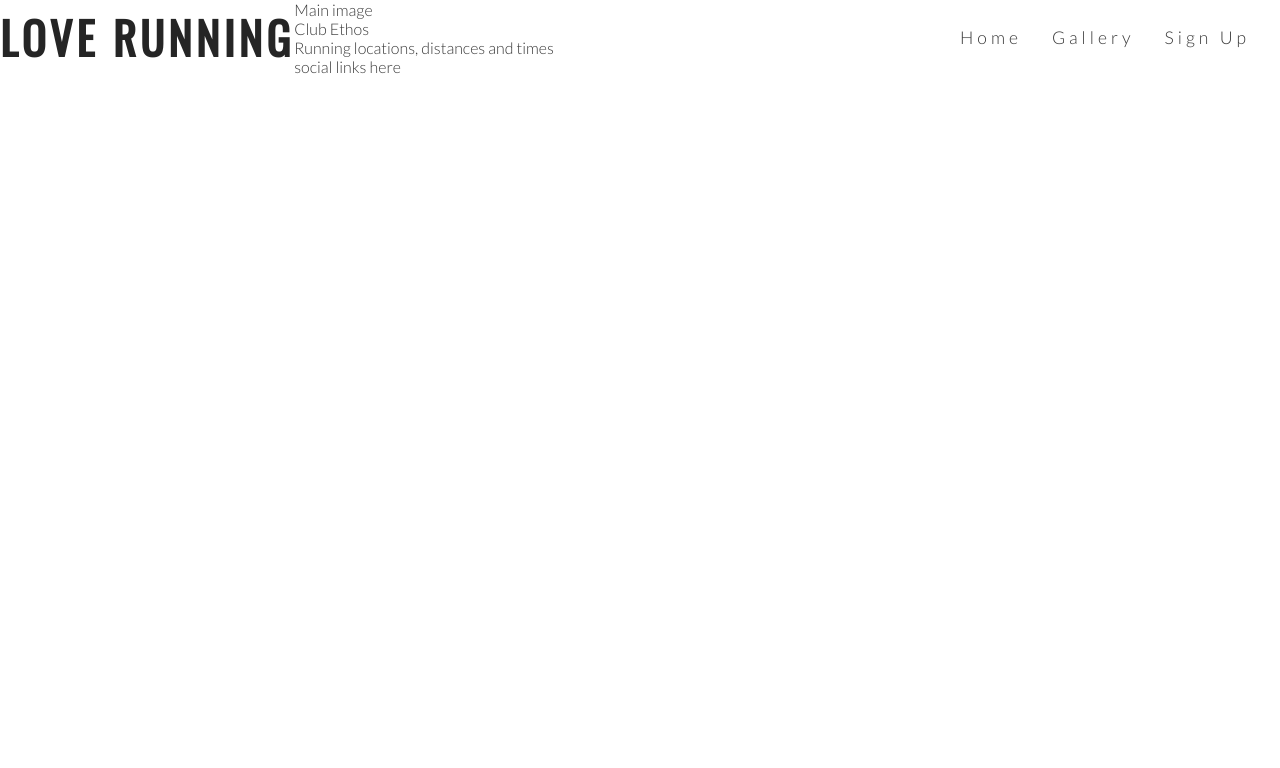
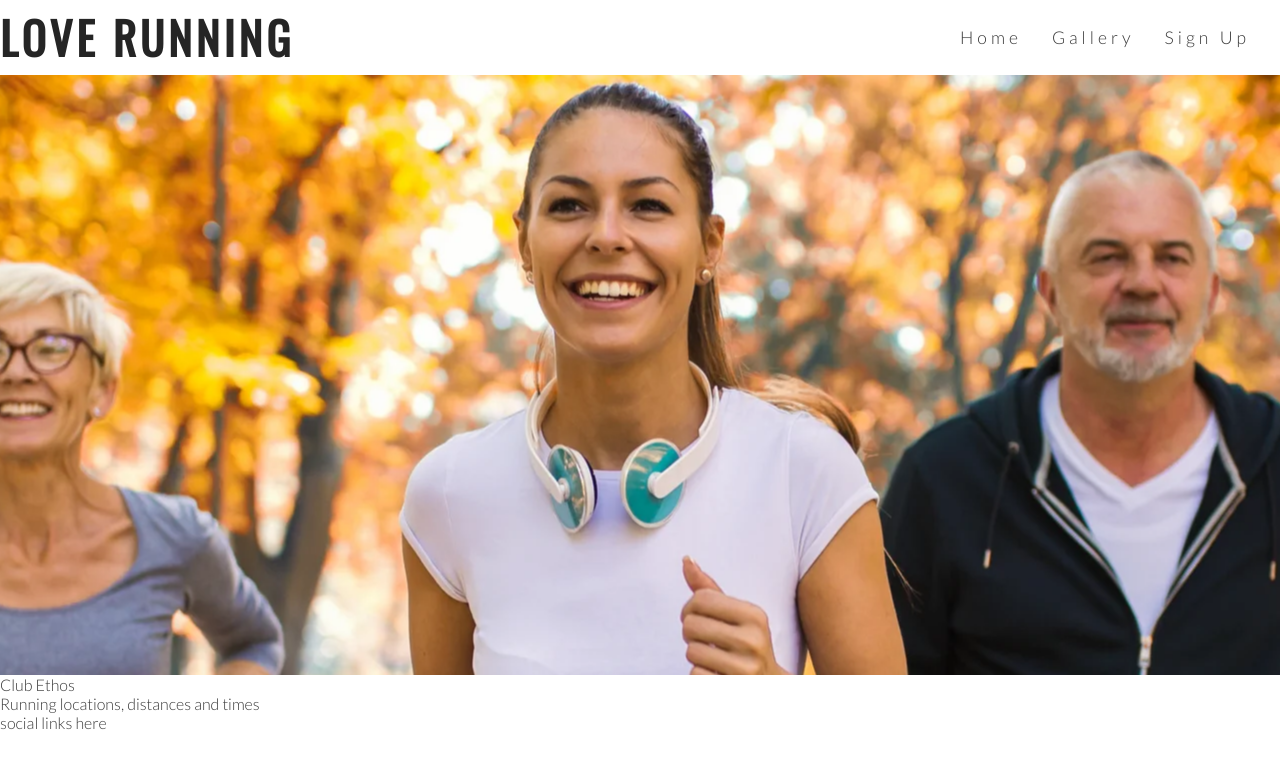
Before and after one commit to Gavriil1/love-running, a plain HTML site: page index.html in a window 1280 px wide. Drawn offline with nearby package versions, Linux system fonts and the light colour scheme.

Commit message:
Adding hero image and animation for zoom]

```diff
--- a/assets/css/style.css
+++ b/assets/css/style.css
@@ -55,3 +55,32 @@ h1, h2 {
 .active {
     border-bottom: 1px solid #3a3a3a;
 }
+
+#hero-outer {
+    height: 600px;
+    width: 100%;
+    overflow: hidden;
+}
+
+#hero-image {
+    height: 600px;
+    width: 100%;
+    background: url(../images/hero-image.webp) no-repeat center center;
+
+    /* animates zoom effect on loading page */
+    animation-name: hero-zoom;
+    animation-fill-mode: forwards;
+
+
+}
+
+/* creates the level of zoom for hero image */
+
+@keyframes hero-zoom {
+    from{
+        transform: scale(1);
+    }
+    to{
+        transform: : scale(1.1);
+    }
+}
--- a/index.html
+++ b/index.html
@@ -30,8 +30,10 @@
             </ul>
         </nav>
     </header>
-    <section>
-        Main image
+    <section id="hero-outer">
+        <div id="hero-image">
+
+        </div>
     </section>
     <section>
         Club Ethos
```
Also changed, not shown: assets/images/hero-image.webp (added).
